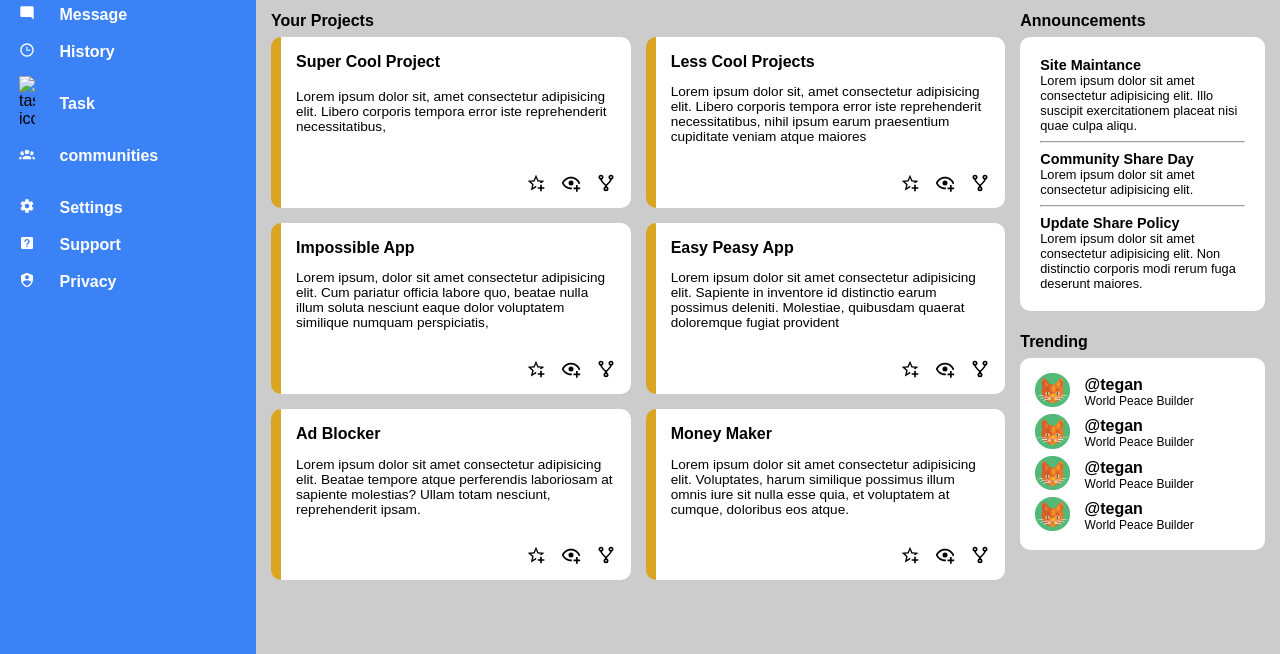
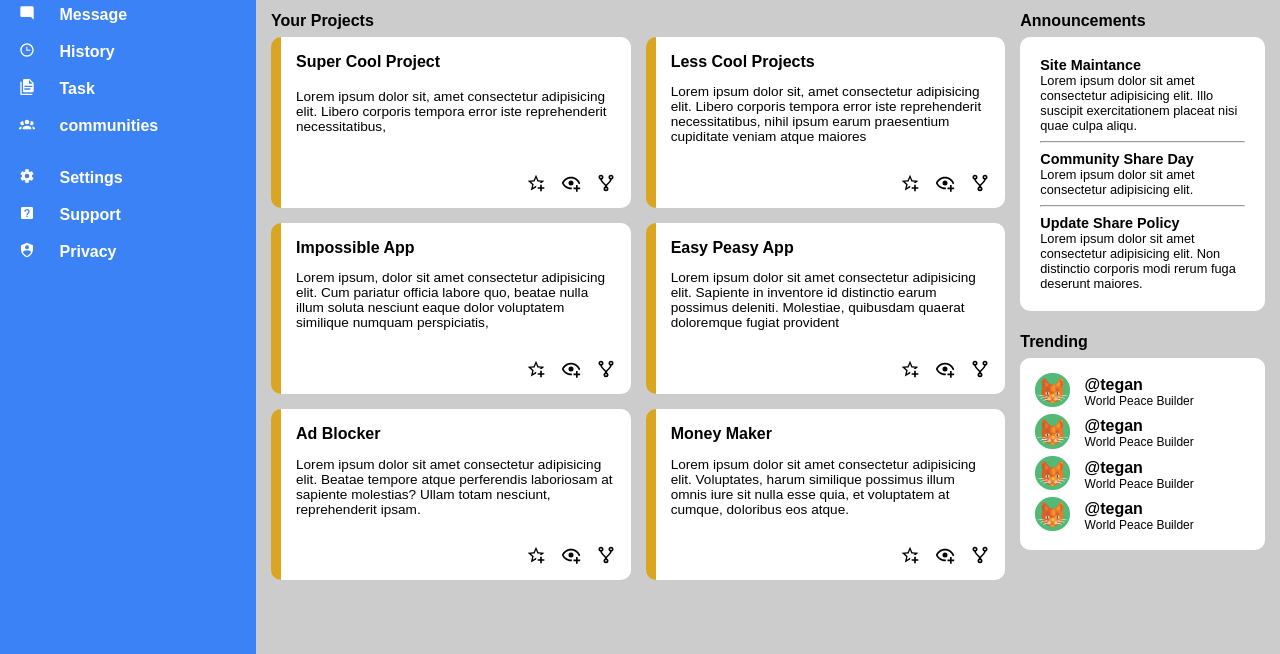
Before and after one commit to shayasgit/admin-dashboard, a plain HTML site: page index.html in a window 1280 px wide. Shown: the part 146-800 px from the top of the page. Drawn offline with Linux system fonts and the light colour scheme; the site is published under a folder, as on GitHub Pages, so addresses that start at the root find nothing.

Commit message:
Remaining icon path fixed

```diff
--- a/index.html
+++ b/index.html
@@ -75,7 +75,7 @@
               <a href="#">History</a>
             </li>
             <li>
-              <img src="/icons/task.svg" alt="task-icon" />
+              <img src="icons/task.svg" alt="task-icon" />
               <a href="#">Task</a>
             </li>
             <li>
```
